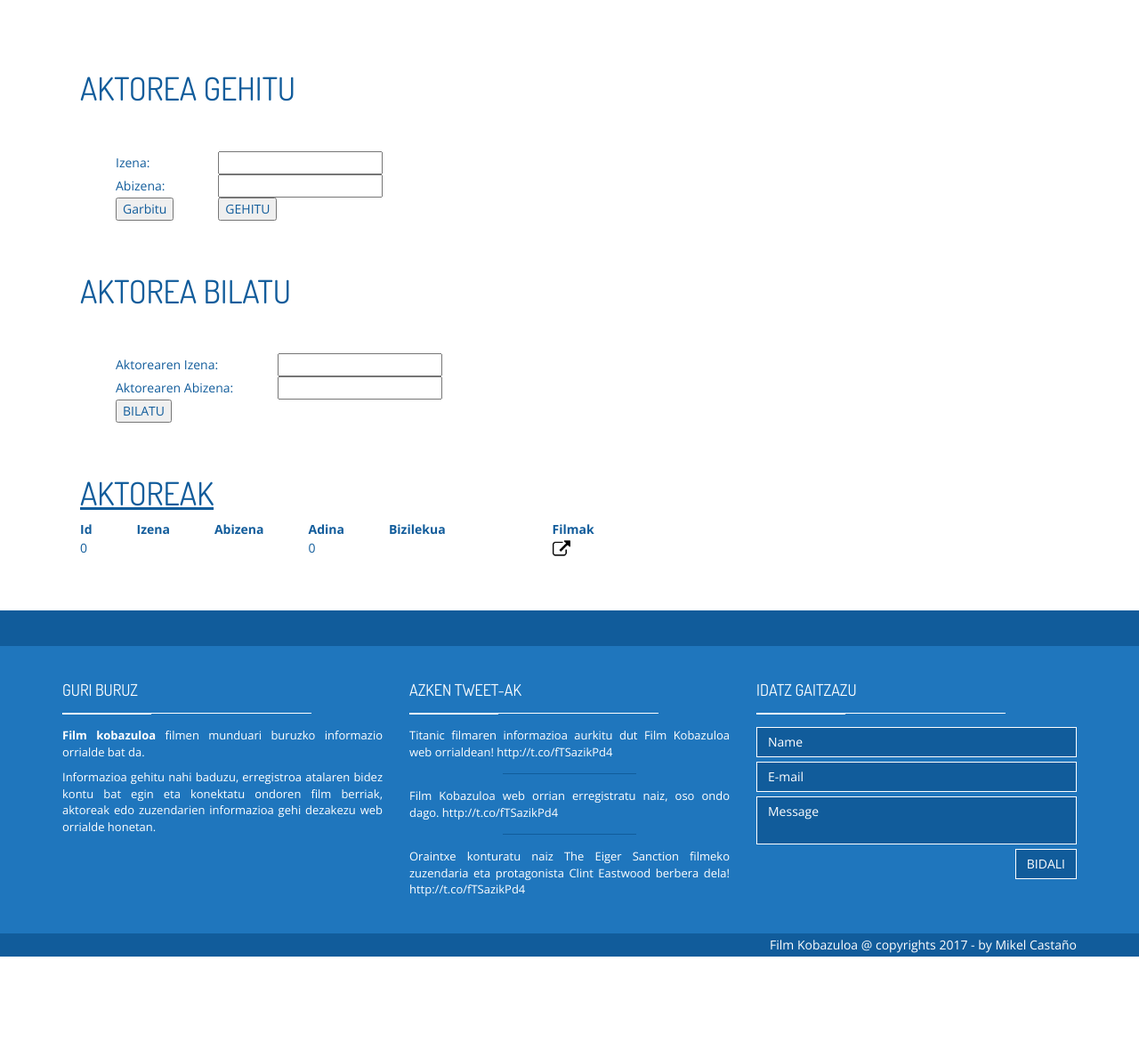
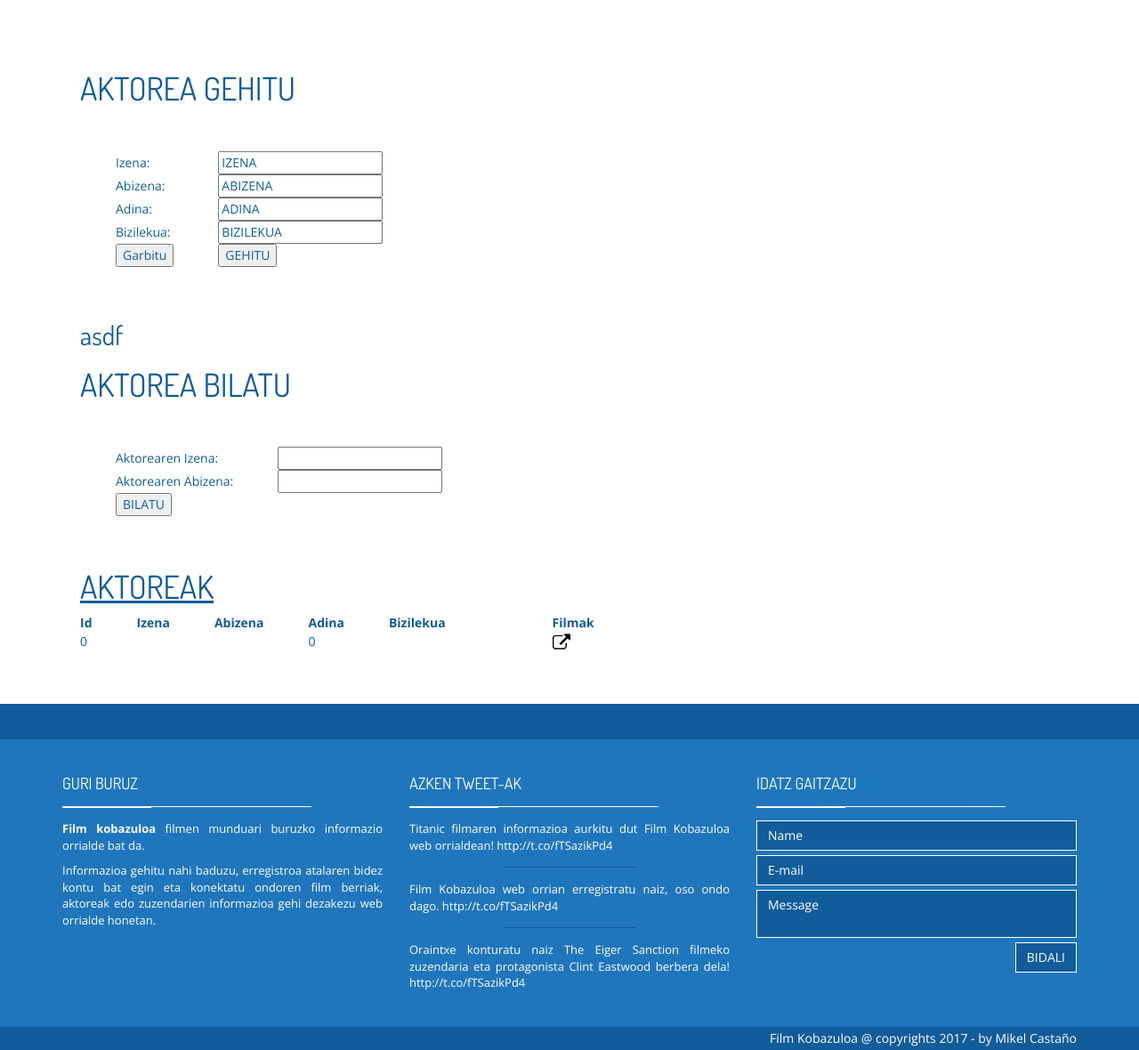
Before and after one commit to lordmikeru/Film-Kobazuloa, a PHP site: page /aktoreak.php in a window 1280 px wide. Shown: the part 85-1265 px from the top of the page at 89% size. Before the commit the page ends 1160 px from the top, so only its background shows below. Run offline with PHP 8.4, Linux system fonts and the light colour scheme; the visitor is signed in with stand-in values (Sample User, id 1); tables that the repository leaves empty or names only in its code hold one stand-in row (values such as "Sample post"); data that the repository does not hold is empty; some libraries are stand-ins or nearby versions.

Commit message:
Aktorea gehitu Formularioa balidatzen

```diff
--- a/HTML/aktoreak.php
+++ b/HTML/aktoreak.php
@@ -1,4 +1,6 @@
+
 <!-- +++++++++++++++++++++++++++++++++++++++++++++++++++++++++++++++++++++++++++++++++++++++++++++ -->
+
 
 <!-- SESIOA -->
 <?php
@@ -165,16 +167,31 @@
                 {     // LOGEATUTA
                   ?>
 
+                  <!-- FORMULARIOA HASIERATU -->
+              <script>
+                  hasieratu();  // Orria kargatzerakoan hasieratu beti
+                  function hasieratu()
+                  {
+                      document.getElementById("Username").focus();
+                  }
+              </script>
+              <!-- ./hasieratu -->
 
                     <h1> AKTOREA GEHITU </h1>
                             <div class="formularioa">
                               <table>
                                   <form action="aktoreak.php" method="post">
                                       <tr>
-                                         <td>Izena: </td> <td><input type="text" name="name"></td>
+                                         <td>Izena: </td> <td><input type="text" name="a_name" value="IZENA"></td>
                                       </tr>
                                       <tr>
-                                         <td>Abizena: </td> <td><input type="text" name="surname"></td>
+                                         <td>Abizena: </td> <td><input type="text" name="a_surname" value="ABIZENA"></td>
+                                      </tr>
+                                      <tr>
+                                         <td>Adina: </td> <td><input type="text" name="a_age" value="ADINA"></td>
+                                      </tr>
+                                      <tr>
+                                         <td>Bizilekua: </td> <td><input type="text" name="a_address" value="BIZILEKUA"></td>
                                       </tr>
                                       <tr>
                                         <td><input type="reset" value="Garbitu"></td>
@@ -183,6 +200,28 @@
                                   </form>
                               </table>
                             </div>
+
+							<!-- FORMULARIOA BALIDAZIOA -->
+				              <script>
+				                  balidatu();  // Orria kargatzerakoan hasieratu beti
+				                  function balidatu()
+				                  {
+				                      if(
+				                      	 (document.getElementById("a_name").value == "") ||
+			                      		 (document.getElementById("a_surname").value == "") ||
+			                      		 (document.getElementById("a_age").value == "") ||
+			                      		 (document.getElementById("a_address").value == "")
+			                      		)
+				                      {
+				                      	</script>
+
+				                      		<h2> asdf </h2>
+
+				                      	<script>
+				                      }
+				                  }
+				              </script>
+				              <!-- ./formulario balidazioa -->
 
                  <?php
                       }
```
